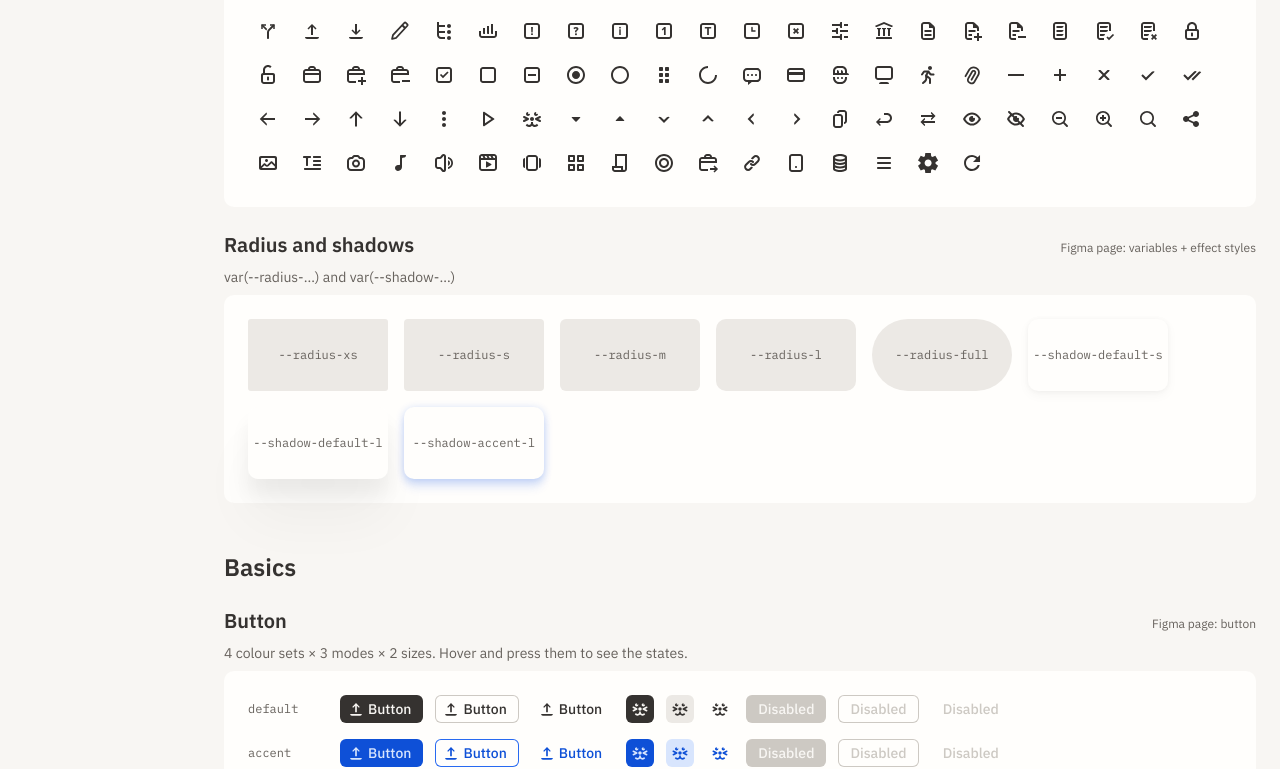
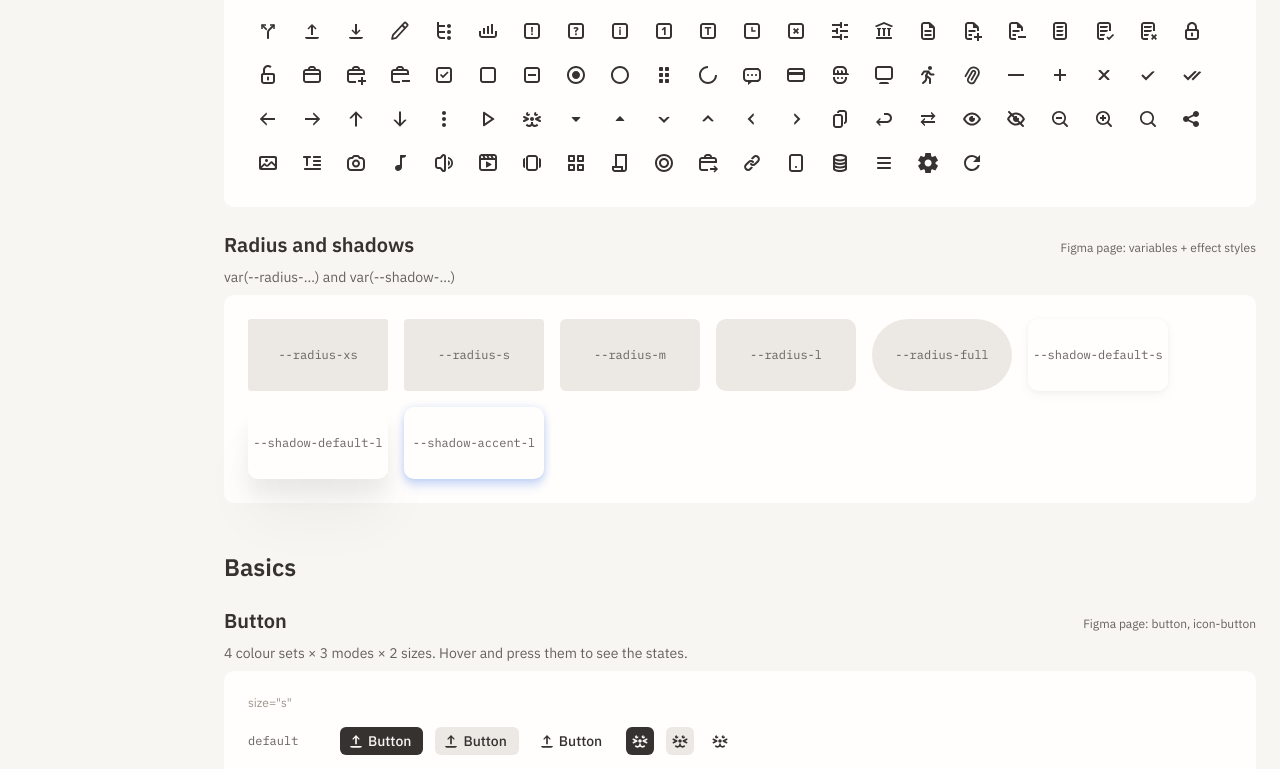
Before and after one commit to uxpugovkin/abac, a SvelteKit app: page /ds in a window 1280 px wide. Shown: the part 2010-2779 px from the top of the page. Built offline with nearby package versions, Linux system fonts and the light colour scheme.

Commit message:
buttons update

```diff
--- a/src/lib/components/button/Button.svelte
+++ b/src/lib/components/button/Button.svelte
@@ -13,7 +13,7 @@
 
 	Props:
 		appearance   colour set:  "default" (grey) | "accent" (blue) | "danger" (red) | "white".  Default "default"
-		mode         how loud:    "primary" (filled) | "secondary" (outlined) | "ghost" (text only).  Default "secondary"
+		mode         how loud:    "primary" (strong fill) | "secondary" (soft fill) | "ghost" (no fill).  Default "secondary"
 		size         "s" (28px tall) | "m" (36px tall).  Default "s"
 		icon         name of an icon shown BEFORE the text (see Icon)
 		iconEnd      name of an icon shown AFTER the text
@@ -42,9 +42,9 @@
 		...rest
 	} = $props();
 
-	// Icons are 20px in size S, 24px in size M. An icon-only button always uses 20px.
+	// Icons are 20px in size S and 24px in size M (with or without text).
 	let iconOnly = $derived(!children);
-	let iconSize = $derived(size === 'm' && !iconOnly ? 24 : 20);
+	let iconSize = $derived(size === 'm' ? 24 : 20);
 
 	let classes = $derived(
 		[
--- a/src/routes/ds/content.js
+++ b/src/routes/ds/content.js
@@ -150,6 +150,7 @@ export const content = {
 		json: 'JSON',
 		more: words.more,
 		moreActions: { en: 'More actions', ar: 'إجراءات أخرى' },
+		inUse: { en: 'in use', ar: 'أمثلة' },
 		loading: { en: 'Loading', ar: 'جارٍ التحميل' }
 	},
 
--- a/src/routes/ds/sections/Buttons.svelte
+++ b/src/routes/ds/sections/Buttons.svelte
@@ -9,30 +9,42 @@
 
 	const appearances = ['default', 'accent', 'danger', 'white'];
 	const modes = ['primary', 'secondary', 'ghost'];
+	const sizes = ['s', 'm'];
 </script>
 
 <Demo
 	title="Button"
-	figma="button"
+	figma="button, icon-button"
 	about="4 colour sets × 3 modes × 2 sizes. Hover and press them to see the states."
 	column
 >
-	{#each appearances as appearance}
+	{#each sizes as size}
+		<p class="hb-text-body-d size"><bdi>size="{size}"</bdi></p>
+		{#each appearances as appearance}
+			<div class="row">
+				<code class="hb-text-code-s">{appearance}</code>
+				{#each modes as mode}
+					<Button {appearance} {mode} {size} icon="upload">{t.button}</Button>
+				{/each}
+				{#each modes as mode}
+					<Button {appearance} {mode} {size} icon="kitecat" label={t.iconOnly} />
+				{/each}
+			</div>
+		{/each}
+	{/each}
+	<p class="hb-text-body-d size">disabled</p>
+	{#each sizes as size}
 		<div class="row">
-			<code class="hb-text-code-s">{appearance}</code>
+			<code class="hb-text-code-s">{size}</code>
 			{#each modes as mode}
-				<Button {appearance} {mode} icon="upload">{t.button}</Button>
+				<Button {mode} {size} icon="upload" disabled>{t.disabled}</Button>
 			{/each}
-			{#each modes as mode}
-				<Button {appearance} {mode} icon="kitecat" label={t.iconOnly} />
-			{/each}
-			{#each modes as mode}
-				<Button {appearance} {mode} disabled>{t.disabled}</Button>
-			{/each}
+			<Button {size} icon="kitecat" label={t.iconOnly} disabled />
 		</div>
 	{/each}
+	<p class="hb-text-body-d size">{t.inUse}</p>
 	<div class="row">
-		<code class="hb-text-code-s">size="m"</code>
+		<code class="hb-text-code-s">m</code>
 		<Button size="m" appearance="accent" mode="primary" icon="plus">{t.addUser}</Button>
 		<Button size="m" icon="brackets">{t.json}</Button>
 		<Button size="m" mode="ghost" iconEnd="chevron-down">{t.more}</Button>
@@ -56,4 +68,11 @@
 		width: 80px;
 		color: var(--uncolorful-grey-secondary);
 	}
+	.size {
+		margin: 8px 0 0;
+		color: var(--uncolorful-grey-tertiary);
+	}
+	.size:first-child {
+		margin-top: 0;
+	}
 </style>
```
Also changed, not shown: src/lib/components/button/button.css.
